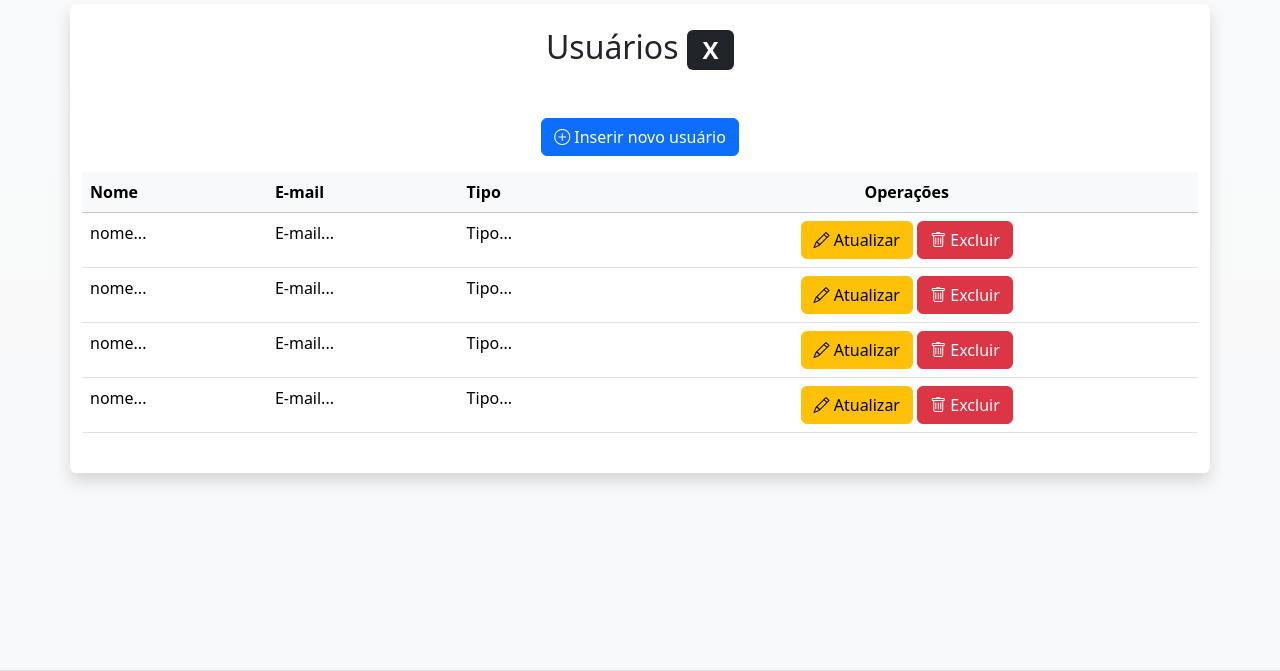
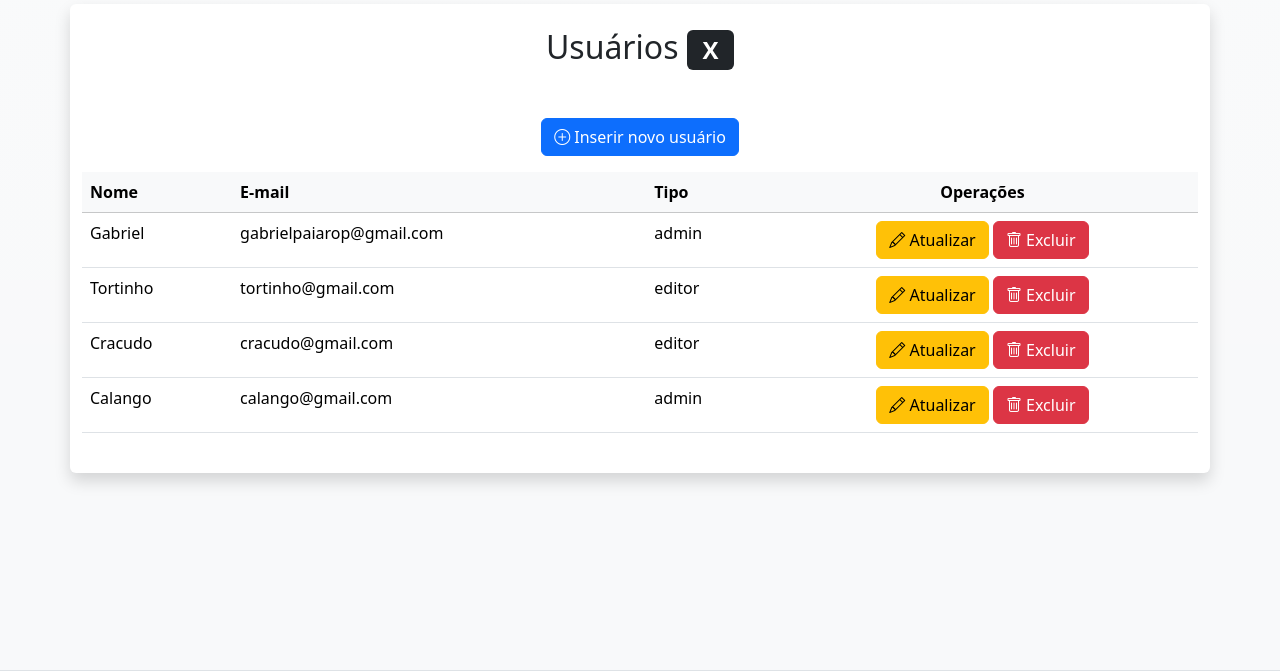
Before and after one commit to Paiaro/microblog-paiaro, a PHP site: page /admin/usuarios.php in a window 1280 px wide. Shown: the part 73-744 px from the top of the page. Run offline with PHP 8.4, Linux system fonts and the light colour scheme; data comes from the database, SQL or seed files in the repository.

Commit message:
Update usuarios.php

```diff
--- a/admin/usuarios.php
+++ b/admin/usuarios.php
@@ -34,9 +34,9 @@ $lsitaUsuarios = lerUsuarios($conexao);
 				<tbody>
 <?php foreach ($lsitaUsuarios as $usuario){ ?>
 					<tr>
-						<td> nome... </td>
-						<td> E-mail... </td>
-						<td> Tipo... </td>
+						<td> <?=$usuario["nome"]?> </td>
+						<td> <?=$usuario["email"]?> </td>
+						<td> <?=$usuario["tipo"]?></td>
 						<td class="text-center">
 							<a class="btn btn-warning"
 							href="usuario-atualiza.php">
```
